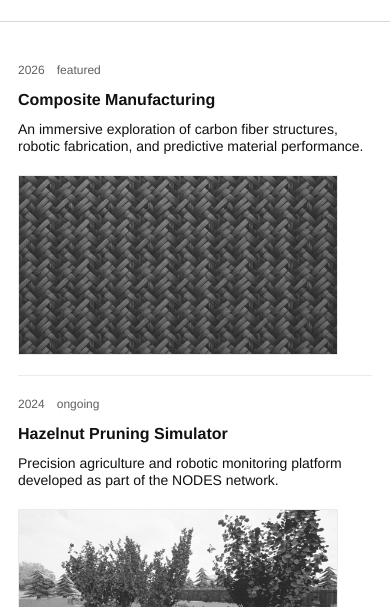
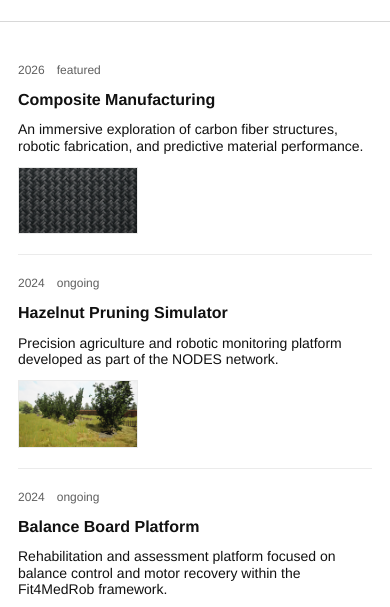
Before and after one commit to giuliettinicola/ramslab-site, an Astro site: page /ramslab-site/activities in a window 390 px wide. Shown: the part 225-832 px from the top of the page. Built offline with nearby package versions, Linux system fonts and the light colour scheme; Astro itself is replaced by a stand-in of ours; sample sign-in values are in the browser's storage.

Commit message:
feat: adjust activities cover thumbnails to be small and full-color by default

```diff
--- a/src/pages/activities/index.astro
+++ b/src/pages/activities/index.astro
@@ -39,6 +39,7 @@ const getActivityHref = (activityId: string) => {
               <span class="projects-text-little-text">{activity.data.year ? String(activity.data.year) : 'Undated'}</span>
               <span class="projects-text-little-text">{activity.data.status ?? 'Activity record'}</span>
             </div>
+            <div class="project-body-right-wrap">
               <div class="project-content-middle">
                 <h2 class="projects-text-link-bold-plus project-title-link">
                   <a href={getActivityHref(activity.id)}>{activity.data.title}</a>
@@ -55,6 +56,7 @@ const getActivityHref = (activityId: string) => {
                   />
                 </a>
               )}
+            </div>
           </article>
         ))}
       </div>
--- a/src/styles/global.css
+++ b/src/styles/global.css
@@ -1178,9 +1178,18 @@ ol {
   flex-shrink: 0;
 }
 
+.project-body-right-wrap {
+  display: flex;
+  flex-direction: row;
+  align-items: center;
+  gap: 20px;
+  flex: 1;
+  width: 100%;
+}
+
 .project-image-right {
   display: block;
-  width: 180px;
+  width: 120px;
   aspect-ratio: 16 / 9;
   flex-shrink: 0;
   overflow: hidden;
@@ -1190,8 +1199,9 @@ ol {
 .project-image-right img {
   width: 100%;
   height: 100%;
-  transition: filter 0.4s cubic-bezier(0.16, 1, 0.3, 1), transform 0.4s cubic-bezier(0.16, 1, 0.3, 1);
-  filter: grayscale(100%) opacity(0.85);
+  transition: transform 0.4s cubic-bezier(0.16, 1, 0.3, 1), opacity 0.4s ease;
+  filter: none;
+  opacity: 0.95;
 }
 
 .project-image-right img.fit-cover {
@@ -1206,8 +1216,8 @@ ol {
 
 /* Hover effects */
 .project-item-row:hover .project-image-right img {
-  filter: grayscale(0%) opacity(1);
-  transform: scale(1.05);
+  opacity: 1;
+  transform: scale(1.03);
 }
 
 @media (max-width: 1180px) {
@@ -1225,10 +1235,13 @@ ol {
     gap: 12px;
     flex-wrap: wrap;
   }
-  .project-image-right {
-    width: 100%;
-    max-width: 320px;
-    margin-top: 8px;
+}
+
+@media (max-width: 480px) {
+  .project-body-right-wrap {
+    flex-direction: column;
+    align-items: flex-start;
+    gap: 12px;
   }
 }
 
```
Lines whose indentation alone changed are shown as unchanged.
